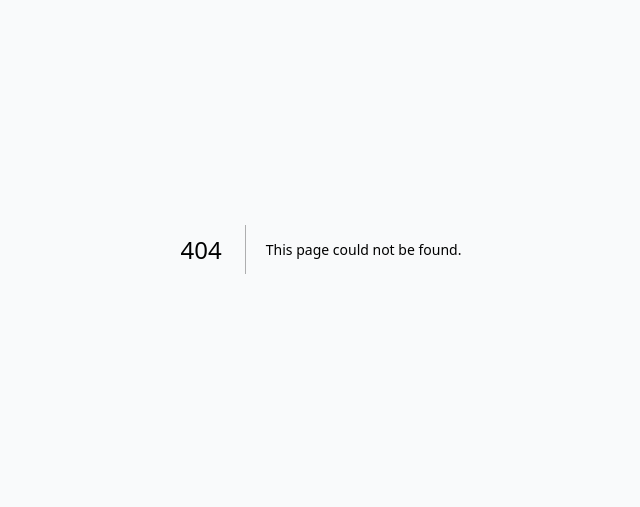
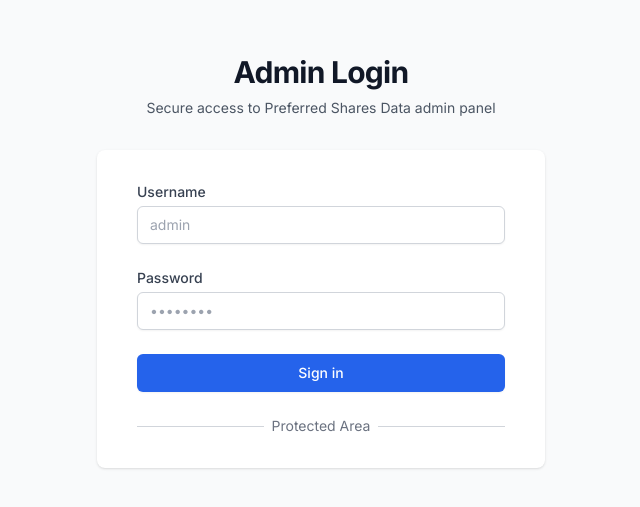
Before and after one commit to frankietheclaw/prefshares-platform, a Next.js app: page /admin/login in a window 1280 px wide. Before the commit this address had no page. Shown: the part 151-658 px from the top of the page, without its empty margins (319-959 px from the left). Built offline with nearby package versions, Linux system fonts and the light colour scheme.

Commit message:
Add admin authentication with login page

```diff
--- /dev/null
+++ b/app/admin/blog/create/logout-button.tsx
@@ -0,0 +1,21 @@
+import { cookies } from 'next/headers'
+import { redirect } from 'next/navigation'
+
+async function logout() {
+  'use server'
+  cookies().delete('admin_auth')
+  redirect('/admin/login')
+}
+
+export function LogoutButton() {
+  return (
+    <form action={logout}>
+      <button
+        type="submit"
+        className="inline-flex items-center px-3 py-2 border border-gray-300 text-sm font-medium rounded-md text-gray-700 bg-white hover:bg-gray-50 focus:outline-none focus:ring-2 focus:ring-offset-2 focus:ring-primary-500"
+      >
+        Sign Out
+      </button>
+    </form>
+  )
+}
--- a/app/admin/blog/create/page.tsx
+++ b/app/admin/blog/create/page.tsx
@@ -1,6 +1,7 @@
 import { createClient } from '@/lib/supabase/server'
 import { redirect } from 'next/navigation'
 import Navbar from '@/components/navbar'
+import Link from 'next/link'
 
 export default async function CreatePostPage() {
   async function createPost(formData: FormData) {
@@ -35,11 +36,28 @@ export default async function CreatePostPage() {
     redirect('/blog')
   }
 
+  async function logout() {
+    'use server'
+    const { cookies } = await import('next/headers')
+    cookies().delete('admin_auth')
+    redirect('/')
+  }
+
   return (
     <>
       <Navbar />
       <div className="max-w-3xl mx-auto px-4 sm:px-6 lg:px-8 py-8">
-        <h1 className="text-2xl font-bold text-gray-900 mb-6">Create Blog Post</h1>
+        <div className="flex justify-between items-center mb-6">
+          <h1 className="text-2xl font-bold text-gray-900">Create Blog Post</h1>
+          <form action={logout}>
+            <button
+              type="submit"
+              className="inline-flex items-center px-3 py-2 border border-gray-300 text-sm font-medium rounded-md text-gray-700 bg-white hover:bg-gray-50"
+            >
+              Logout
+            </button>
+          </form>
+        </div>
 
         <form action={createPost} className="space-y-6 bg-white shadow rounded-lg p-6">
           <div>
--- /dev/null
+++ b/app/admin/login/page.tsx
@@ -0,0 +1,97 @@
+import { cookies } from 'next/headers'
+import { redirect } from 'next/navigation'
+
+export default function AdminLoginPage() {
+  async function login(formData: FormData) {
+    'use server'
+
+    const username = formData.get('username') as string
+    const password = formData.get('password') as string
+
+    const validUsername = process.env.ADMIN_USERNAME || 'admin'
+    const validPassword = process.env.ADMIN_PASSWORD || 'PrefShares2026!'
+
+    if (username === validUsername && password === validPassword) {
+      cookies().set('admin_auth', 'authenticated', {
+        httpOnly: true,
+        secure: process.env.NODE_ENV === 'production',
+        sameSite: 'lax',
+        maxAge: 60 * 60 * 24 * 7 // 7 days
+      })
+      redirect('/admin/blog/create')
+    }
+
+    redirect('/admin/login?error=1')
+  }
+
+  return (
+    <div className="min-h-screen bg-gray-50 flex flex-col justify-center py-12 sm:px-6 lg:px-8">
+      <div className="sm:mx-auto sm:w-full sm:max-w-md">
+        <h2 className="mt-6 text-center text-3xl font-bold tracking-tight text-gray-900">
+          Admin Login
+        </h2>
+        <p className="mt-2 text-center text-sm text-gray-600">
+          Secure access to Preferred Shares Data admin panel
+        </p>
+      </div>
+
+      <div className="mt-8 sm:mx-auto sm:w-full sm:max-w-md">
+        <div className="bg-white py-8 px-4 shadow sm:rounded-lg sm:px-10">
+          <form action={login} className="space-y-6">
+            <div>
+              <label htmlFor="username" className="block text-sm font-medium text-gray-700">
+                Username
+              </label>
+              <div className="mt-1">
+                <input
+                  id="username"
+                  name="username"
+                  type="text"
+                  required
+                  className="block w-full appearance-none rounded-md border border-gray-300 px-3 py-2 placeholder-gray-400 shadow-sm focus:border-primary-500 focus:outline-none focus:ring-primary-500 sm:text-sm"
+                  placeholder="admin"
+                />
+              </div>
+            </div>
+
+            <div>
+              <label htmlFor="password" className="block text-sm font-medium text-gray-700">
+                Password
+              </label>
+              <div className="mt-1">
+                <input
+                  id="password"
+                  name="password"
+                  type="password"
+                  required
+                  className="block w-full appearance-none rounded-md border border-gray-300 px-3 py-2 placeholder-gray-400 shadow-sm focus:border-primary-500 focus:outline-none focus:ring-primary-500 sm:text-sm"
+                  placeholder="••••••••"
+                />
+              </div>
+            </div>
+
+            <div>
+              <button
+                type="submit"
+                className="flex w-full justify-center rounded-md border border-transparent bg-primary-600 py-2 px-4 text-sm font-medium text-white shadow-sm hover:bg-primary-700 focus:outline-none focus:ring-2 focus:ring-primary-500 focus:ring-offset-2"
+              >
+                Sign in
+              </button>
+            </div>
+          </form>
+
+          <div className="mt-6">
+            <div className="relative">
+              <div className="absolute inset-0 flex items-center">
+                <div className="w-full border-t border-gray-300" />
+              </div>
+              <div className="relative flex justify-center text-sm">
+                <span className="bg-white px-2 text-gray-500">Protected Area</span>
+              </div>
+            </div>
+          </div>
+        </div>
+      </div>
+    </div>
+  )
+}
--- /dev/null
+++ b/app/api/admin/login/route.ts
@@ -0,0 +1,28 @@
+import { NextRequest, NextResponse } from 'next/server'
+
+export async function POST(request: NextRequest) {
+  const body = await request.json()
+  const { username, password } = body
+
+  const ADMIN_USERNAME = process.env.ADMIN_USERNAME || 'admin'
+  const ADMIN_PASSWORD = process.env.ADMIN_PASSWORD || 'PrefShares2026!'
+
+  if (username === ADMIN_USERNAME && password === ADMIN_PASSWORD) {
+    const response = NextResponse.json({ success: true })
+
+    // Set HTTP-only cookie for security
+    response.cookies.set('admin_auth', 'authenticated', {
+      httpOnly: true,
+      secure: process.env.NODE_ENV === 'production',
+      sameSite: 'lax',
+      maxAge: 60 * 60 * 24 * 7 // 1 week
+    })
+
+    return response
+  }
+
+  return NextResponse.json(
+    { success: false, error: 'Invalid credentials' },
+    { status: 401 }
+  )
+}
--- /dev/null
+++ b/app/api/admin/logout/route.ts
@@ -0,0 +1,15 @@
+import { NextResponse } from 'next/server'
+
+export async function POST() {
+  const response = NextResponse.json({ success: true })
+
+  // Clear the auth cookie
+  response.cookies.set('admin_auth', '', {
+    httpOnly: true,
+    secure: process.env.NODE_ENV === 'production',
+    sameSite: 'lax',
+    maxAge: 0 // Expire immediately
+  })
+
+  return response
+}
```
Also changed, not shown: middleware.ts (added, +29 -0 lines).
